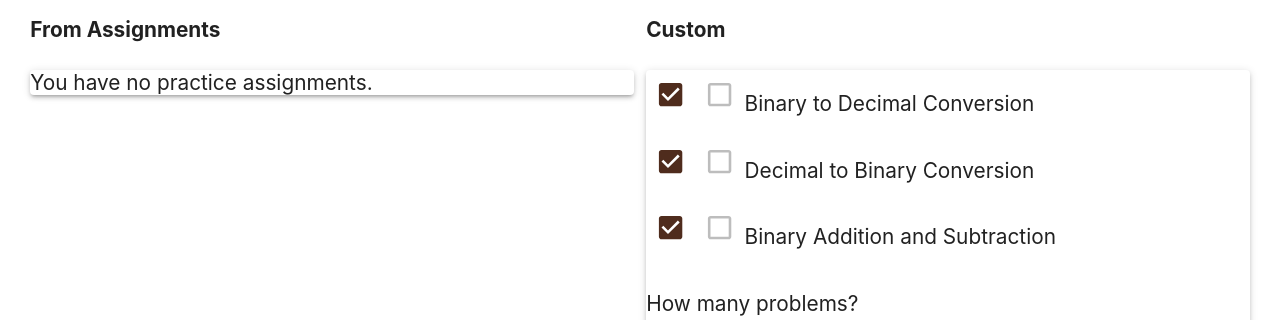
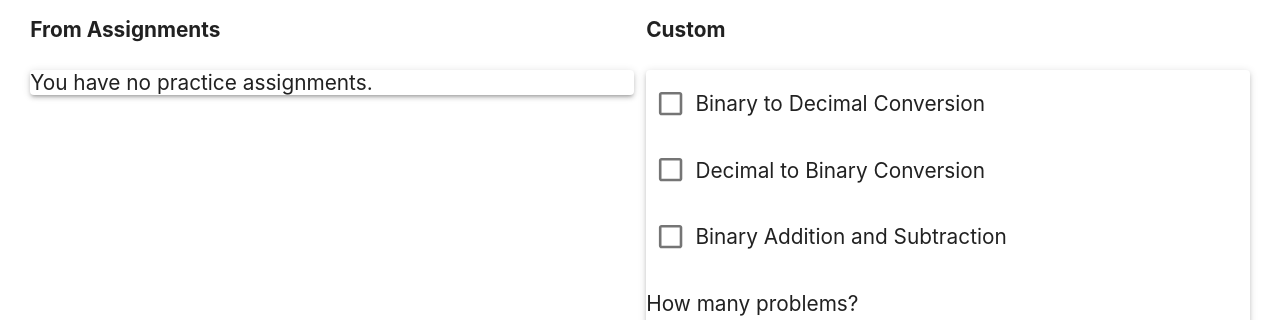
Before and after one commit to spewolf/learning-platform-capstone, a React (Create React App) app: page /practice in a window 1280 px wide. Shown: the part 190-510 px from the top of the page. Built offline with nearby package versions, Linux system fonts and the light colour scheme; no server answers.

Commit message:
Set up Checkbox.js to take name, checked, onChange props

```diff
--- a/src/components/Checkbox.js
+++ b/src/components/Checkbox.js
@@ -1,24 +1,25 @@
 import React from 'react';
 import { Checkbox } from '@material-ui/core';
 
-export default function Checkboxes() {
-  const [checked, setChecked] = React.useState(true);
+export default function Checkboxes(props) {
+  // Set up checked state based on props or default state.
+  const DEFAULT_STATE = false;
+  const [checked, setChecked] = React.useState(props.checked || DEFAULT_STATE);
 
+  // Update checked state and call props.onChange if it exists.
   const handleChange = (event) => {
     setChecked(event.target.checked);
+    if (props.onChange) {
+      props.onChange(event)
+    }
   };
 
   return (
-    <div>
-      <Checkbox
-        checked={checked}
-        onChange={handleChange}
-        inputProps={{ 'aria-label': 'primary checkbox'}}
-      />
-      <Checkbox
-        disabled
-        inputProps={{ 'aria-label': 'uncontrolled checkbox' }}
-      />
-    </div>
+    <Checkbox
+      name={props.name}
+      checked={checked}
+      onChange={handleChange}
+      inputProps={{ 'aria-label': 'primary checkbox'}}
+    />
   );
 }
--- a/src/components/PracticeModule.js
+++ b/src/components/PracticeModule.js
@@ -2,10 +2,17 @@ import { Button, Container, Paper } from '@material-ui/core';
 import Checkbox from './Checkbox.js'
 
 export default function PracticeModule(props) {
+  // Called when the user clicks the "begin" button.
+  // TODO: Must send info to Spencer's component at this point.
   const begin = (event) => {
     event.preventDefault();
     console.log("test")
   };
+
+  // Callback for when the checkboxes are changed.
+  function onCheckboxChanged(event) {
+    console.log(event.target.name + " is " + event.target.checked)
+  }
 
   return (
     <div>
@@ -24,13 +31,13 @@ export default function PracticeModule(props) {
               <h4>Custom</h4>
               <Paper elevation={3}>
                 <div style={{display: "flex"}}>
-                  <Checkbox/><p>Binary to Decimal Conversion</p>
+                <Checkbox name="BinToDec" onChange={onCheckboxChanged}/><p>Binary to Decimal Conversion</p>
                 </div>
                 <div style={{display: "flex"}}>
-                  <Checkbox/><p>Decimal to Binary Conversion</p>
+                  <Checkbox name="DecToBin" onChange={onCheckboxChanged}/><p>Decimal to Binary Conversion</p>
                 </div>
                 <div style={{display: "flex"}}>
-                  <Checkbox/><p>Binary Addition and Subtraction</p>
+                  <Checkbox name="AddSub" onChange={onCheckboxChanged}/><p>Binary Addition and Subtraction</p>
                 </div>
                 <div style={{display: "flex"}}>
                   <p>How many problems?</p>
```
